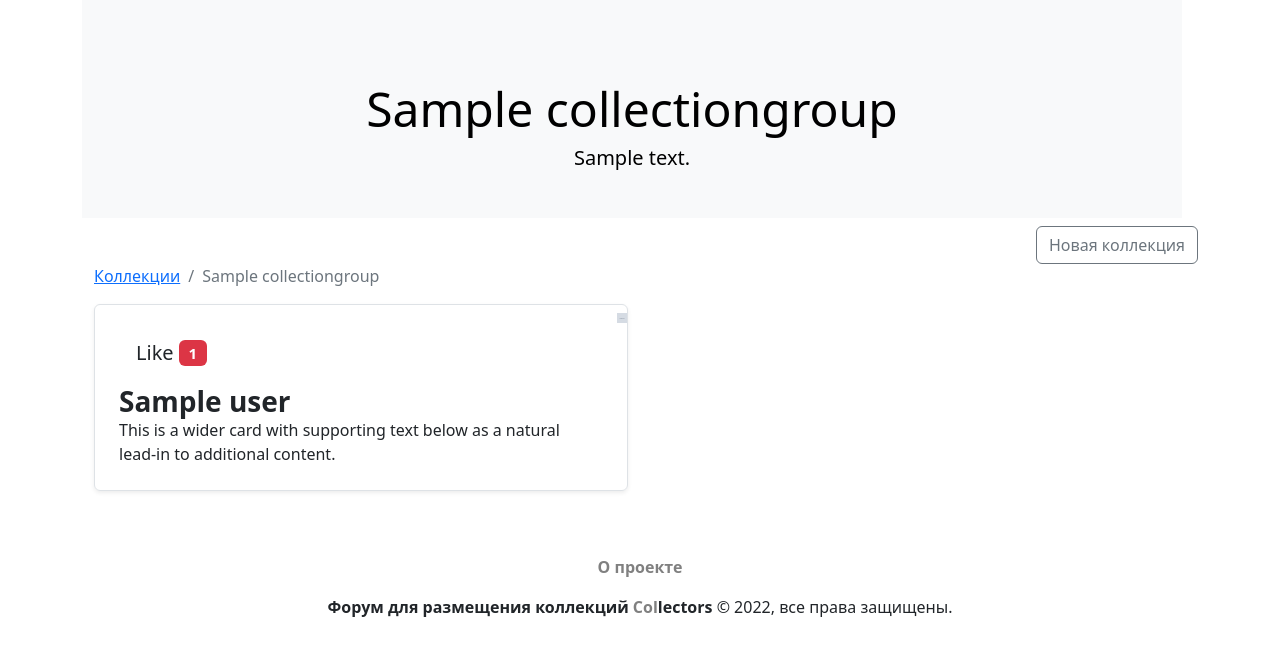
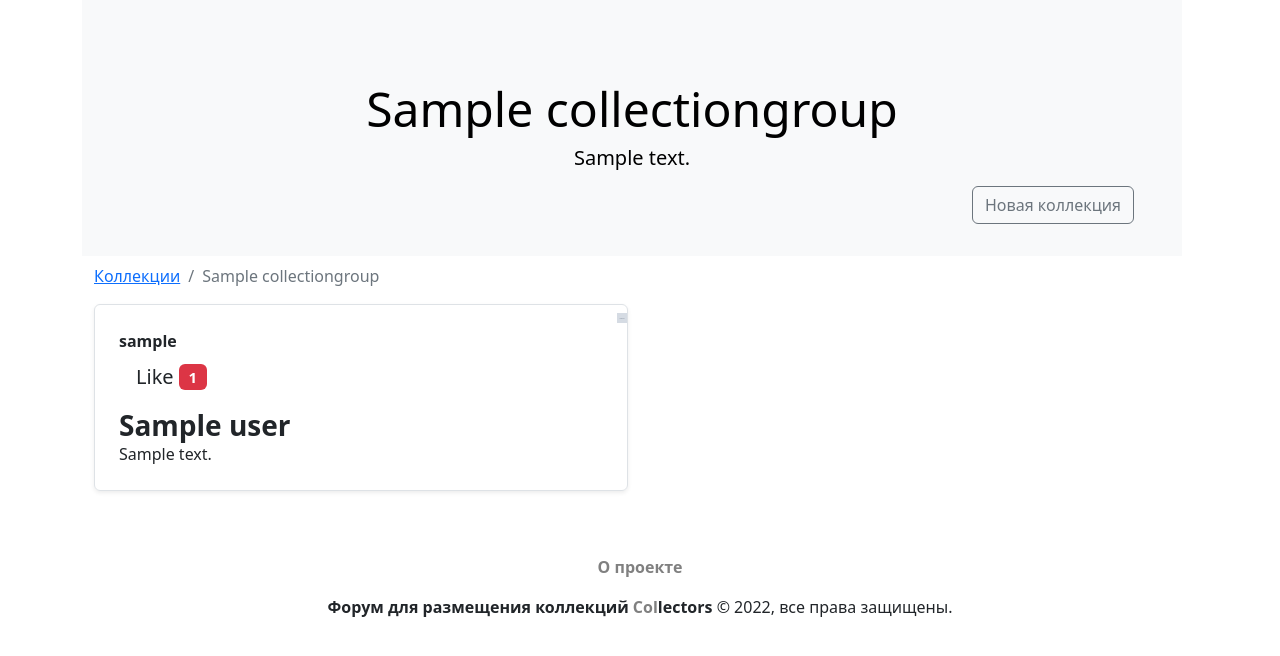
Before and after one commit to InaraShalfei/collectors, a Django app: template templates/web_collectors/group.html in a window 1280 px wide. Shown: the part 70-726 px from the top of the page. Run offline with Django 3.2, Linux system fonts and the light colour scheme; tables that the repository leaves empty hold one stand-in row (values such as "Sample post"); the template is opened without the code that fills it: values that come from a table or form of the project are taken from there, most other values are stand-ins (such as "Sample title", 1, 10 or a date in 2020); grey boxes marked "Sample" are stand-in pictures; parts of the project's set-up code (start-up, migrations or seed data) failed here and were passed over; some libraries are stand-ins or nearby versions.

Commit message:
Improve layout of group page and add link to profile of collection authors

```diff
--- a/templates/web_collectors/group.html
+++ b/templates/web_collectors/group.html
@@ -1,26 +1,21 @@
 {% extends "base.html" %}
 {% block title %}Коллекции группы {{ group.name }} {% endblock %}
 {% block header %}
+{% load thumbnail %}
 <div class="text-bg-light me-md-3 pt-3 px-3 pt-md-5 px-md-5 text-center overflow-hidden"
      xmlns="http://www.w3.org/1999/html">
     <div class="my-3 py-3">
         <h2 class="display-5"><strong>{{ group.name }}</strong></h2>
         <p class="lead">{{ group.description }}</p>
+        <div class="d-grid gap-2 d-md-flex justify-content-md-end">
+            {% include "includes/create_collection.html" %}
+        </div>
     </div>
 </div>
 
 {% endblock %}
 
 {% block content %}
-
-<div class="d-grid gap-2 d-md-flex justify-content-md-end">
-    {% include "includes/create_collection.html" %}
-</div>
-
-
-{% load thumbnail %}
-<script src="https://cdnjs.cloudflare.com/ajax/libs/axios/0.21.1/axios.min.js"></script>
-
 
 <div class="container">
     <nav aria-label="breadcrumb">
@@ -35,14 +30,15 @@
         <div class="col-md-6">
             <div class="row g-0 border rounded overflow-hidden flex-md-row mb-4 shadow-sm h-md-250 position-relative">
                 <div class="col p-4 d-flex flex-column position-static">
+                    <a class="nav-link"
+                       href="{% url 'web_collectors:profile' collection.owner.username %}"><strong>
+                        {{ collection.owner.username }}</strong></a>
                     <strong class="d-inline-block mb-2 text-secondary">{% include "includes/favorite.html" %}</strong>
                     <h3 class="mb-0"><a class="nav-link"
                                         href="{% url 'web_collectors:collection' group.slug collection.id %}"><strong>
                         {{ collection.name }}</strong></a></h3>
 
-                    <p class="card-text mb-auto">This is a wider card with supporting text below as a natural
-                        lead-in to
-                        additional content.</p>
+                    <p class="card-text mb-auto">{{ collection.description }}</p>
                     {% if request.user == collection.owner %}
                     {% include "includes/delete_collection.html" %}
                     {% endif %}
```
